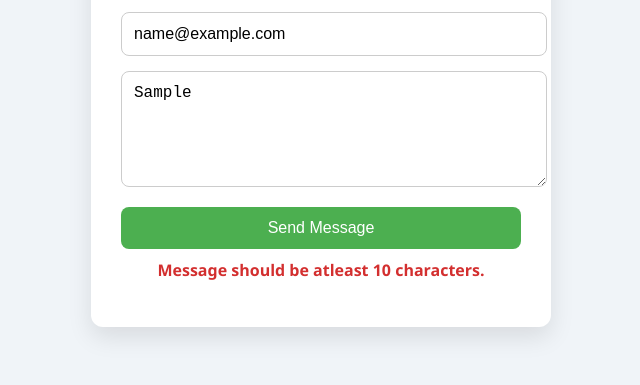
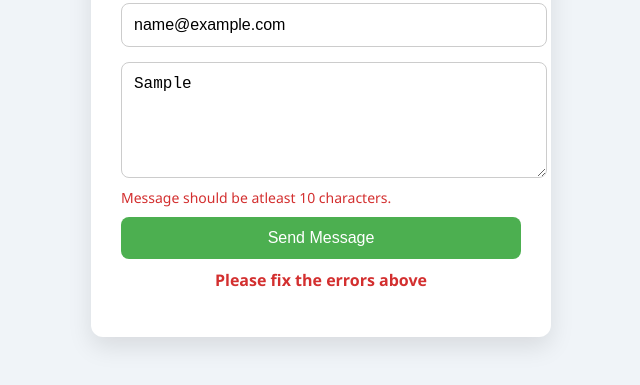
Before and after one commit to anisul-Islam/contact-me-form-using-js-with-validation, a plain HTML site: page index.html in a window 1280 px wide. Both pictures are taken after typing "Sample", "name@example.com", "Sample" into the empty fields and a click on the button "Send Message". Shown: the part 311-696 px from the top of the page, without its empty margins (319-959 px from the left). Drawn offline with Linux system fonts and the light colour scheme.

Commit message:
finished the contact me form with live validation

```diff
--- a/index.html
+++ b/index.html
@@ -3,7 +3,7 @@
   <head>
     <meta charset="UTF-8" />
     <meta name="viewport" content="width=device-width, initial-scale=1.0" />
-    <title>Contact Me</title>
+    <title>Contact Me Form with Live Validation</title>
     <link rel="stylesheet" href="style.css" />
   </head>
   <body>
@@ -11,13 +11,19 @@
       <h2>Contact Me</h2>
       <form action="" id="contactForm">
         <input type="text" id="name" placeholder="Your Name" />
+        <small id="nameError" class="error"></small>
+
         <input type="email" id="email" placeholder="Your Email" />
+        <small id="emailError" class="error"></small>
+
         <textarea
           name="message"
           id="message"
           rows="5"
           placeholder="Your Message"
         ></textarea>
+        <small id="messageError" class="error"></small>
+
         <button type="submit">Send Message</button>
       </form>
       <p id="feedback"></p>
--- a/index.js
+++ b/index.js
@@ -1,51 +1,85 @@
 //@ts-nocheck
 
 const contactForm = document.getElementById('contactForm');
-const nameElement = contactForm?.querySelector('#name');
-const email = contactForm?.querySelector('#email');
-const message = contactForm?.querySelector('#message');
-const feedback = document.querySelector('#feedback');
 
-// Simple email pattern
+if (contactForm) {
+  const fields = {
+    name: contactForm?.querySelector('#name'),
+    email: contactForm?.querySelector('#email'),
+    message: contactForm?.querySelector('#message'),
+  };
+  const errors = {
+    name: contactForm?.querySelector('#nameError'),
+    email: contactForm?.querySelector('#emailError'),
+    message: contactForm?.querySelector('#messageError'),
+  };
+
+  const feedbackElement = document.querySelector('#feedback');
   const emailPattern = /^[^\s@]+@[^\s@]+\.[^\s@]+$/;
 
+  // Attach event listener
   contactForm?.addEventListener('submit', handleSubmit);
+  fields.name.addEventListener('input', validateName);
+  fields.email.addEventListener('input', validateEmail);
+  fields.message.addEventListener('input', validateMessage);
+
+  function validateName() {
+    const value = fields.name.value.trim();
+    if (value === '') {
+      errors.name.textContent = 'Name is required';
+      return false;
+    } else {
+      errors.name.textContent = '';
+      return true;
+    }
+  }
+  function validateEmail() {
+    const value = fields.email.value.trim();
+    if (!emailPattern.test(value)) {
+      errors.email.textContent = 'Please enter a valid email.';
+      return false;
+    } else {
+      errors.email.textContent = '';
+      return true;
+    }
+  }
+  function validateMessage() {
+    const value = fields.message.value.trim();
+
+    if (value.length < 10) {
+      errors.message.textContent = 'Message should be atleast 10 characters.';
+      return false;
+    } else {
+      errors.message.textContent = '';
+      return true;
+    }
+  }
 
   function handleSubmit(event) {
     event.preventDefault();
 
-  const nameValue = nameElement.value.trim();
-  const emailValue = email.value.trim();
-  const messageValue = message.value.trim();
+    let isNameValid = validateName();
+    let isEmailValid = validateEmail();
+    let isMessageValid = validateMessage();
 
-  // const userInfo = {
-  //   name: nameValue,
-  //   email: emailValue,
-  //   message: messageValue,
-  // };
+    const isValid = isNameValid && isEmailValid && isMessageValid;
 
     // validation
-  if (nameValue === '' || emailValue === '' || messageValue === '') {
-    feedback.textContent = 'Please fill in all fields.';
-    feedback.style.color = '#d32f2f';
-    return;
-  }
-
-  if (!emailPattern.test(emailValue)) {
-    feedback.textContent = 'Please enter a valid email.';
-    feedback.style.color = '#d32f2f';
-    return;
-  }
-
-  if (messageValue.length < 10) {
-    feedback.textContent = 'Message should be atleast 10 characters.';
-    feedback.style.color = '#d32f2f';
-    return;
-  }
+    if (isValid) {
+      const userInfo = {
+        name: fields.name.value,
+        email: fields.email.value,
+        message: fields.message.value,
+      };
+      console.log(userInfo);
 
       // if all the validation pass
-  feedback.textContent = `Thank you, ${nameValue}! Your message has been sent.`;
-  feedback.style.color = '#388e3c';
-
+      feedbackElement.textContent = `Thank you, ${userInfo.name}! Your message has been sent.`;
+      feedbackElement.style.color = '#388e3c';
       contactForm?.reset();
+    } else {
+      feedbackElement.style.color = '#d32f2f';
+      feedbackElement.textContent = 'Please fix the errors above';
     }
+  }
+}
--- a/style.css
+++ b/style.css
@@ -27,16 +27,23 @@ body {
 .contact-form textarea {
   width: 100%;
   padding: 12px;
-  margin-bottom: 15px;
+  margin-bottom: 5px;
   border: 1px solid #ccc;
   border-radius: 8px;
   font-size: 16px;
 }
 
+.contact-form small.error {
+  display: block;
+  margin-bottom: 10px;
+  color: #d32f2f;
+  font-size: 14px;
+}
+
 .contact-form button {
   width: 100%;
   padding: 12px;
-  background: #4CAF50;
+  background: #4caf50;
   color: white;
   border: none;
   border-radius: 8px;
@@ -51,6 +58,5 @@ body {
 #feedback {
   margin-top: 10px;
   text-align: center;
-  color: #d32f2f;
   font-weight: bold;
 }
```
Lines whose indentation alone changed are shown as unchanged.
